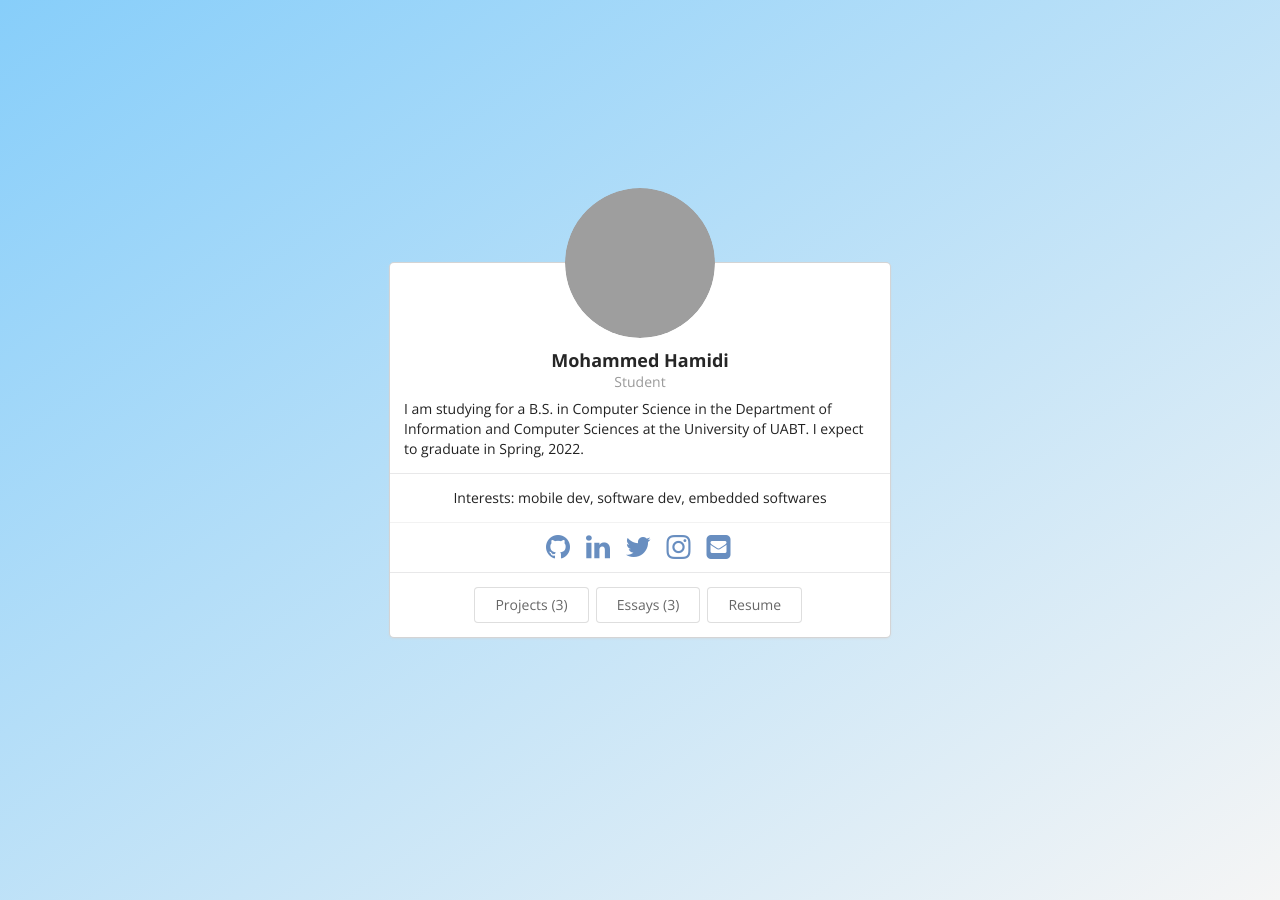
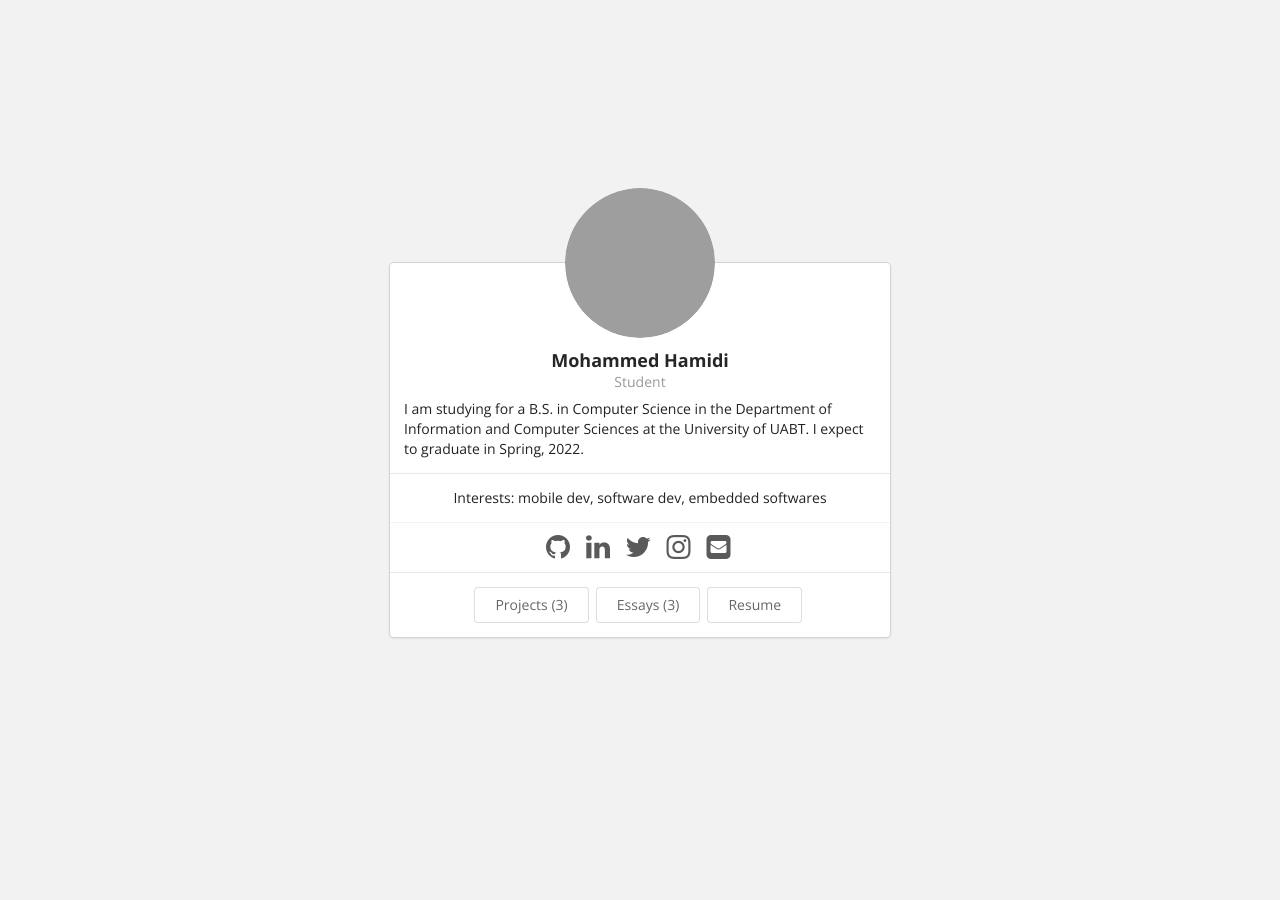
Before and after one commit to h1midi/h1midi.github.io, a Jekyll site: the page built from index.html, in a window 1280 px wide. Built offline with Jekyll 4.4.1, drawn with Linux system fonts in a browser that asks for light colours; grey boxes are pictures that could not be loaded.

Commit message:
Update stylesheet-customizations.scss

```diff
--- a/css/stylesheet-customizations.scss
+++ b/css/stylesheet-customizations.scss
@@ -7,15 +7,15 @@
 
 // Customize the background color
 body {
-  background: linear-gradient(to bottom right, lightskyblue, whitesmoke);
+  // background-color: #f2f2f2;;
 }
 
 // Customize the menubar color
 .ui.menu {
-  background: lightskyblue;
+  // background: $background-start;
 }
 
 // Customize the home page icon colors
 .icon-color {
-  color: darken(lightsteelblue, 20%);
+  // color: silver;
 }
```
